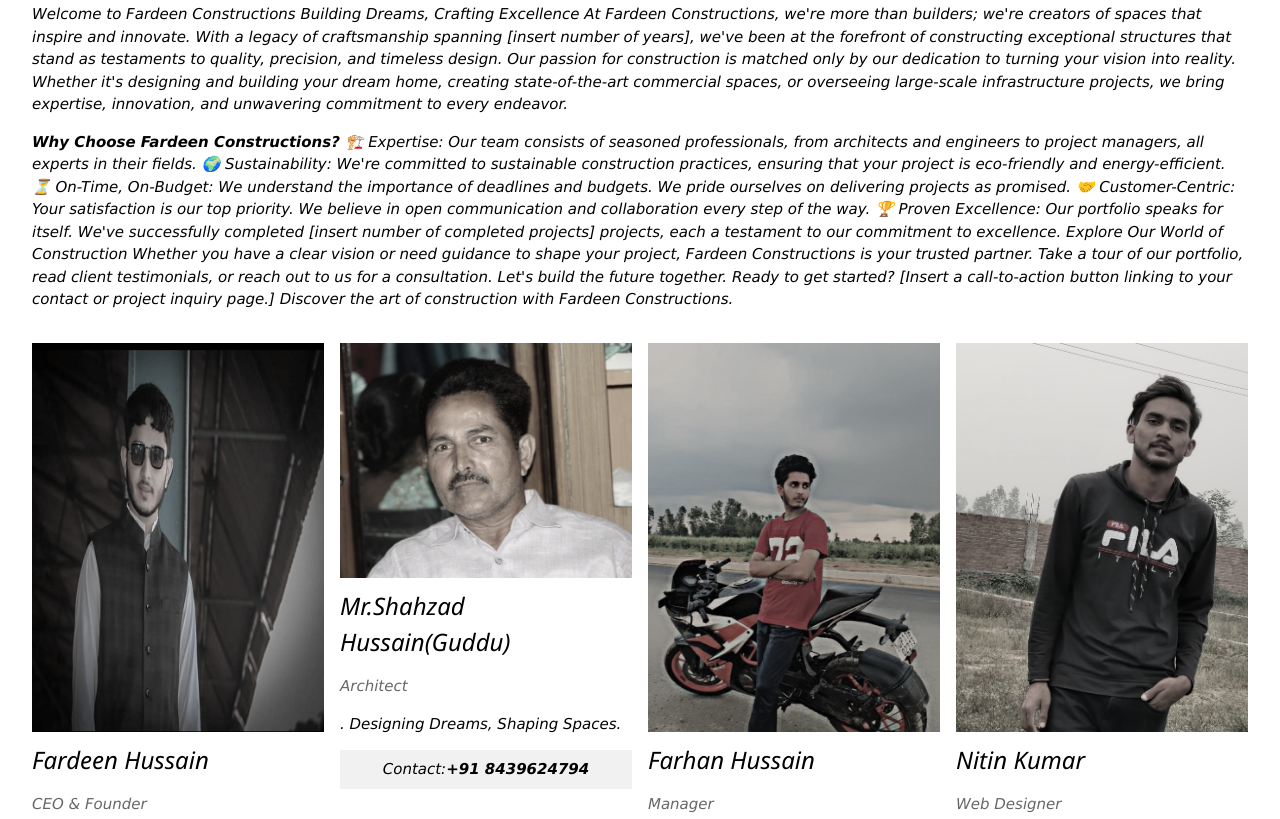
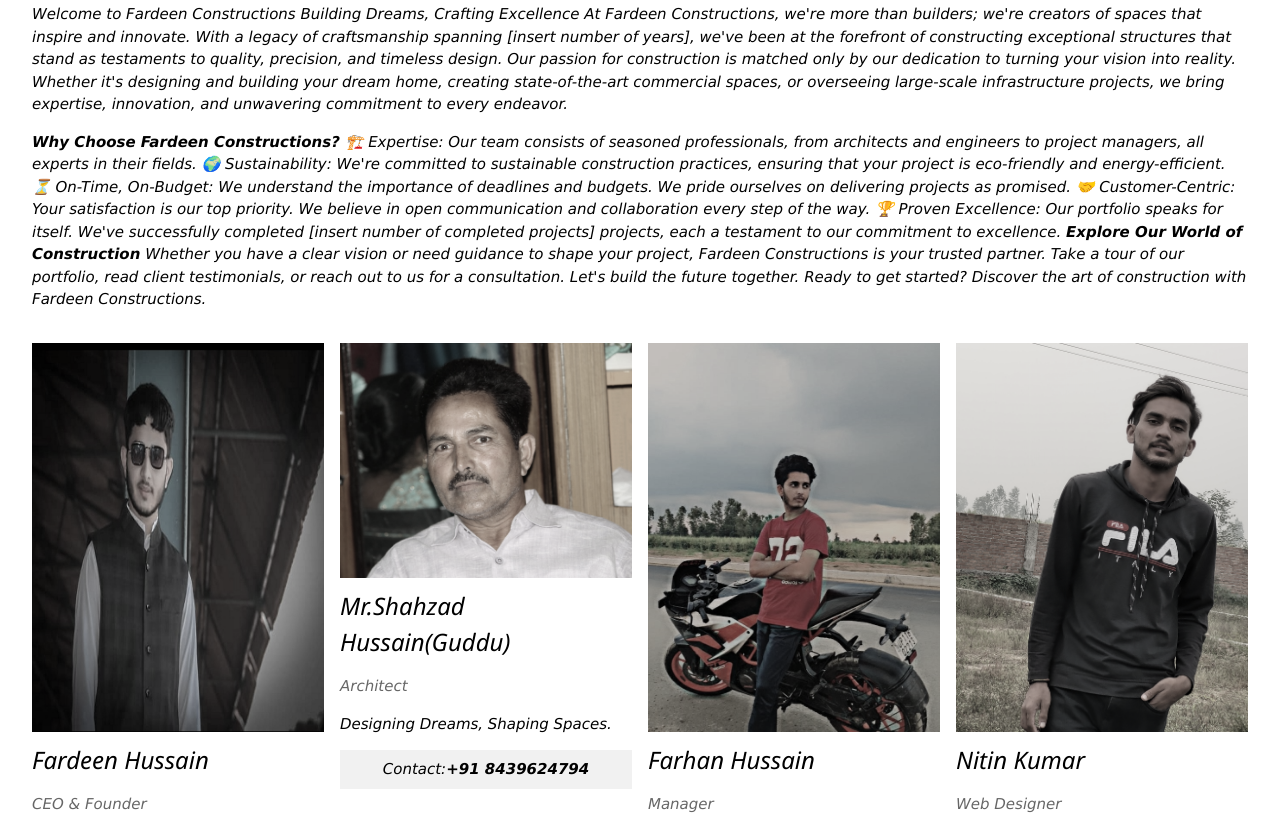
Before and after one commit to Nitin8268/constructions, a plain HTML site: page index.html in a window 1280 px wide. Shown: the part 1492-2311 px from the top of the page. Drawn offline with nearby package versions, Linux system fonts and the light colour scheme.

Commit message:
Update index.html

```diff
--- a/index.html
+++ b/index.html
@@ -119,21 +119,22 @@ At Fardeen Constructions, we're more than builders; we're creators of spaces tha
 Our passion for construction is matched only by our dedication to turning your vision into reality. Whether it's designing and building your dream home, creating state-of-the-art commercial spaces, or overseeing large-scale infrastructure projects, we bring expertise, innovation, and unwavering commitment to every endeavor.
             </p>
 		<strong>Why Choose Fardeen Constructions?</strong>
-		<en>🏗️ Expertise: Our team consists of seasoned professionals, from architects and engineers to project managers, all experts in their fields.
+		<en>
+			🏗️ Expertise: Our team consists of seasoned professionals, from architects and engineers to project managers, all experts in their fields.
 
-🌍 Sustainability: We're committed to sustainable construction practices, ensuring that your project is eco-friendly and energy-efficient.
+			🌍 Sustainability: We're committed to sustainable construction practices, ensuring that your project is eco-friendly and energy-efficient.
 
-⏳ On-Time, On-Budget: We understand the importance of deadlines and budgets. We pride ourselves on delivering projects as promised.
+			⏳ On-Time, On-Budget: We understand the importance of deadlines and budgets. We pride ourselves on delivering projects as promised.
 
-🤝 Customer-Centric: Your satisfaction is our top priority. We believe in open communication and collaboration every step of the way.
+			🤝 Customer-Centric: Your satisfaction is our top priority. We believe in open communication and collaboration every step of the way.
 
-🏆 Proven Excellence: Our portfolio speaks for itself. We've successfully completed [insert number of completed projects] projects, each a testament to our commitment to excellence.
+			🏆 Proven Excellence: Our portfolio speaks for itself. We've successfully completed [insert number of completed projects] projects, each a testament to our commitment to excellence.
 
-Explore Our World of Construction
+<strong>Explore Our World of Construction</strong>
 
 Whether you have a clear vision or need guidance to shape your project, Fardeen Constructions is your trusted partner. Take a tour of our portfolio, read client testimonials, or reach out to us for a consultation. Let's build the future together.
 
-Ready to get started? [Insert a call-to-action button linking to your contact or project inquiry page.]
+Ready to get started?
 
 Discover the art of construction with Fardeen Constructions.</en>
         </div>
@@ -149,7 +150,7 @@ Discover the art of construction with Fardeen Constructions.</en>
             <div class="w3-col l3 m6 w3-margin-bottom">
                 <img src="images/shahzad hussain.jpg" alt="Mr.Shahzad Hussain(Guddu)" style="width:100%">
                 <h3>Mr.Shahzad Hussain(Guddu)</h3> <p class="w3-opacity">Architect</p>
-                <p>. Designing Dreams, Shaping Spaces.</p>
+                <p>Designing Dreams, Shaping Spaces.</p>
                 <p><button class="w3-button w3-light-grey w3-block">Contact:<b>+91 8439624794</b></button></p>
             </div>
             <div class="w3-col l3 m6 w3-margin-bottom">
```
